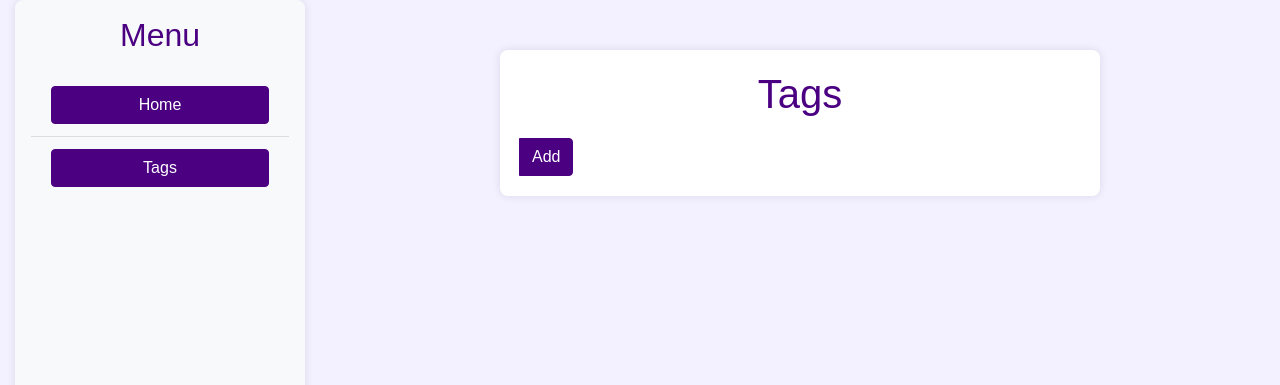
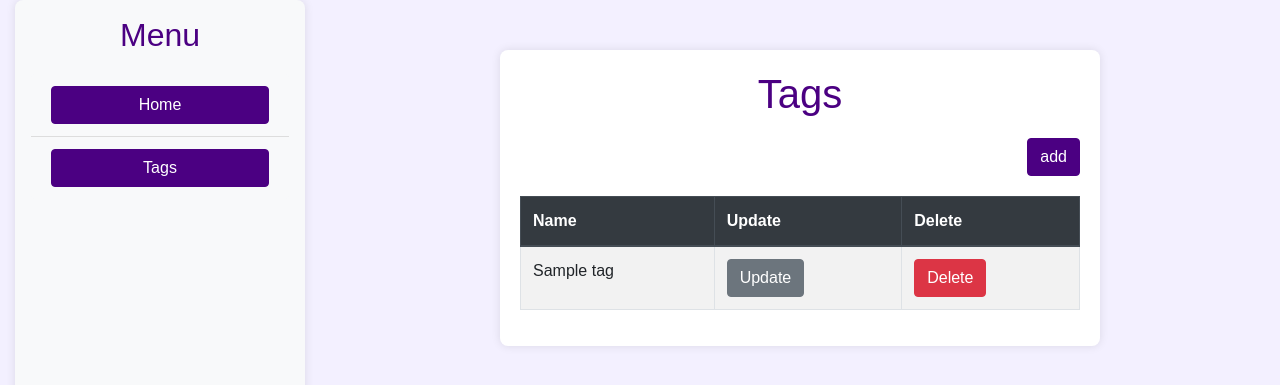
Before and after one commit to Unlie9/Todo-List-project, a Django app: page /tags/ in a window 1280 px wide. Shown: the top 385 px of the page. Run offline with Django 5.2, Linux system fonts and the light colour scheme; tables that the repository leaves empty hold one stand-in row (values such as "Sample post"); some libraries are stand-ins or nearby versions.

Commit message:
tags page finished with frontend, here is update delete and add

```diff
--- a/app/urls.py
+++ b/app/urls.py
@@ -2,11 +2,14 @@ from django.urls import (
     path,
     include
 )
-from app.views import IndexView, TagListView
+from app.views import IndexView, TagListView, CreateTagView, UpdateTagView, DeleteTagView
 
 urlpatterns = [
     path("", IndexView.as_view(), name='index'),
     path("tags/", TagListView.as_view(), name='tags'),
+    path("tags/add", CreateTagView.as_view(), name='add-tag'),
+    path("tags/<int:pk>/update", UpdateTagView.as_view(), name='update-tag'),
+    path("tags/<int:pk>/delete", DeleteTagView.as_view(), name='delete-tag'),
 ]
 
 app_name = 'app'
--- a/app/views.py
+++ b/app/views.py
@@ -1,6 +1,8 @@
 from django.shortcuts import render
-from django.views.generic import ListView
+from django.urls import reverse_lazy
+from django.views.generic import ListView, CreateView, UpdateView, DeleteView
 
+from app.forms import TagForm
 from app.models import Task, Tag
 
 
@@ -12,3 +14,31 @@ class IndexView(ListView):
 class TagListView(ListView):
     model = Tag
     template_name = "todo_list/tag.html"
+
+    def get_context_data(self, **kwargs):
+        context = super(TagListView, self).get_context_data(**kwargs)
+
+        tags = Tag.objects.all()
+        context["tags"] = tags
+
+        return context
+
+
+class CreateTagView(CreateView):
+    model = Tag
+    form_class = TagForm
+    template_name = "todo_list/tag_form.html"
+    success_url = reverse_lazy("app:tags")
+
+
+class UpdateTagView(UpdateView):
+    model = Tag
+    form_class = TagForm
+    template_name = "todo_list/tag_form.html"
+    success_url = reverse_lazy("app:tags")
+
+
+class DeleteTagView(DeleteView):
+    model = Tag
+    template_name = "todo_list/delete_tag.html"
+    success_url = reverse_lazy("app:tags")
--- a/static/styles.css
+++ b/static/styles.css
@@ -1,4 +1,3 @@
-/* static/styles.css */
 body {
     background-color: #f3f0ff;
     color: #4b0082;
@@ -16,6 +15,12 @@ body {
 
 .todo-header {
     text-align: center;
+    margin-bottom: 20px;
+    color: #4b0082;
+}
+
+.tag-add {
+    text-align: right;
     margin-bottom: 20px;
     color: #4b0082;
 }
@@ -53,7 +58,6 @@ body {
     color: white;
 }
 
-/* Additional styles for sidebar */
 .sidebar {
     background-color: #ffffff;
     padding: 20px;
--- a/templates/todo_list/index.html
+++ b/templates/todo_list/index.html
@@ -9,6 +9,7 @@
 
     </div>
     <div class="input-group mt-3">
+        <input type="text" class="form-control" placeholder="Add new task" aria-label="New task" aria-describedby="add-btn">
         <div class="input-group-append">
             <button class="btn btn-primary" id="add-btn" type="button">Add</button>
         </div>
--- a/templates/todo_list/tag.html
+++ b/templates/todo_list/tag.html
@@ -1,17 +1,30 @@
 {% extends "base.html" %}
 
-{% block title %}Tags - Todo List{% endblock %}
-
 {% block content %}
-<div class="todo-container">
-    <h1 class="todo-header">Tags</h1>
-    <div class="tag-items">
-
-    </div>
-    <div class="input-group mt-3">
-        <div class="input-group-append">
-            <button class="btn btn-primary" id="add-btn" type="button">Add</button>
-        </div>
-    </div>
-</div>
+	<div class="todo-container">
+		<h1 class="todo-header">Tags</h1>
+		<h3 class="tag-add">
+			<a href="{% url 'app:add-tag' %}" class="btn btn-primary w-20">add</a>
+		</h3>
+		<div class="table-responsive">
+			<table class="table table-striped table-bordered">
+				<thead class="thead-dark">
+				<tr>
+					<th>Name</th>
+					<th>Update</th>
+					<th>Delete</th>
+				</tr>
+				</thead>
+				<tbody>
+				{% for tag in tags %}
+					<tr>
+						<td>{{ tag.name }}</td>
+						<td><a href="{% url 'app:update-tag' tag.pk %}" class="btn btn-secondary">Update</a></td>
+						<td><a href="{% url 'app:delete-tag' tag.pk %}" class="btn btn-danger">Delete</a></td>
+					</tr>
+				{% endfor %}
+				</tbody>
+			</table>
+		</div>
+	</div>
 {% endblock %}
```
Also changed, not shown: app/forms.py (+11 -0 lines), templates/todo_list/delete_tag.html (added, +19 -0 lines), templates/todo_list/tag_form.html (added, +22 -0 lines), templates/base.html (indentation only).
